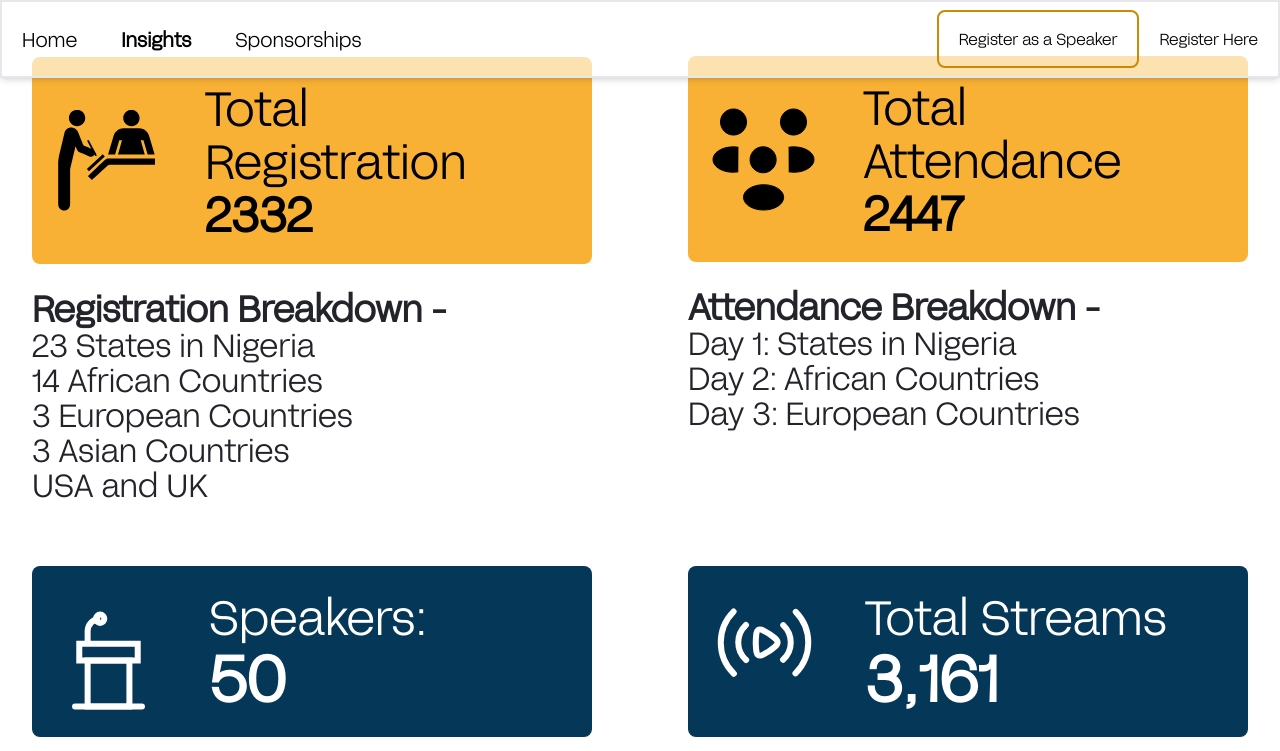
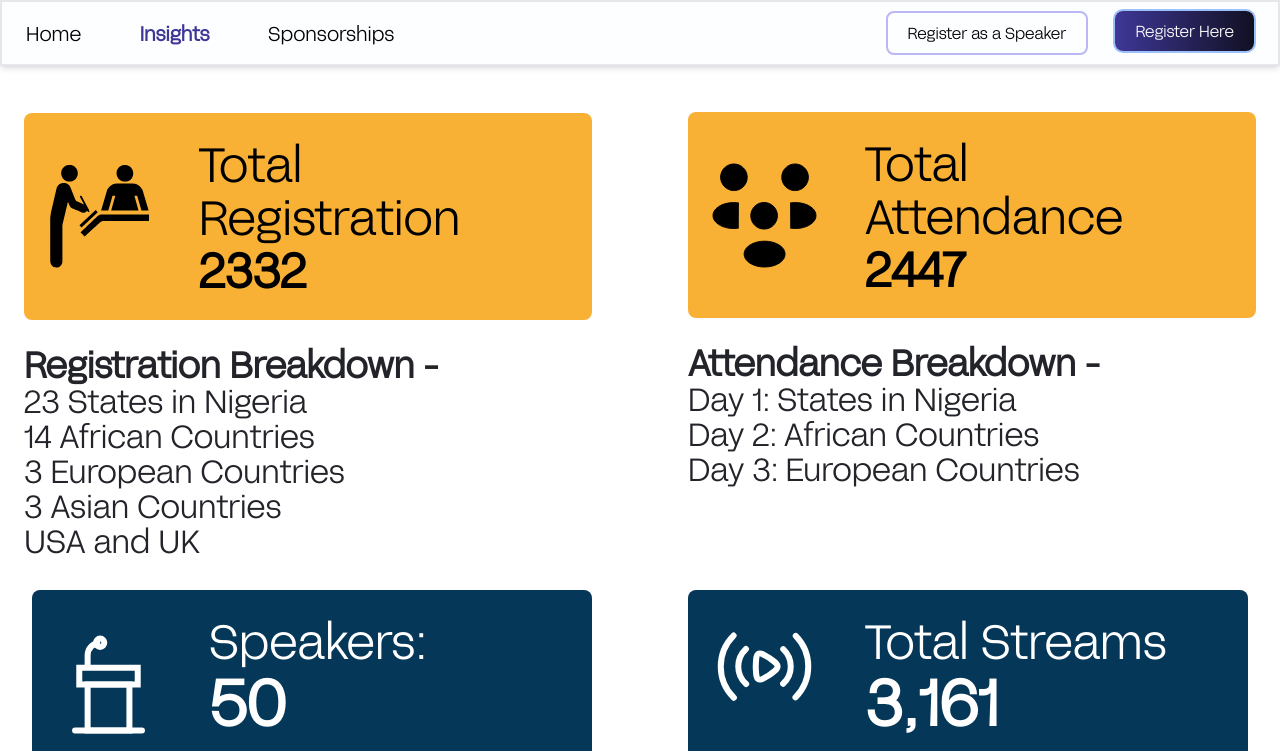
Before and after one commit to Bloceducare/web3-lagos, a Next.js app in the folder frontend/: page /insight in a window 1280 px wide. Shown: the top 751 px of the page. Built offline with nearby package versions, Linux system fonts and the light colour scheme.

Commit message:
Homepage responsiveness

```diff
--- a/frontend/components/EventDetails.tsx
+++ b/frontend/components/EventDetails.tsx
@@ -11,14 +11,14 @@ type DetailsCardProps = {
 
 const DetailsCard: React.FC<DetailsCardProps> = ({cardHeading, cardContent, cardLink, linkName }) => {
   return (
-    <div className="bg-white shadow-xl w-full flex flex-col items-center border rounded-2xl xl:h-[420px] lg:h-[420px] md:h-fit sm:h-fit sm:w-full justify-between">
-      <div className="p-[50px] sm:p-[30px]">
+    <div className="bg-white shadow-xl w-full flex flex-col items-center border rounded-2xl lg:h-[26rem] md:h-[31rem] sm:h-fit sm:w-full justify-between">
+      <div className="p-[30px] lg:px-[40px] lg:py-[30px]">
         <h3 className="mb-6 text-[#122C47] text-2xl font-semibold "> {cardHeading} </h3>
         <p className="text-slate-600">
           {cardContent}
         </p>
       </div>
-      <div className="border-t-[1px] w-full relative py-[20px] px-[50px] ">
+      <div className="border-t-[1px] w-full relative px-[30px] py-[20px] lg:px-[40px] ">
         <a className="text-left underline" href={cardLink}>{linkName}</a>
       </div>
   </div>
@@ -28,8 +28,8 @@ const DetailsCard: React.FC<DetailsCardProps> = ({cardHeading, cardContent, card
 const EventDetails = () => {
   return (
     <>
-      <div className="flex justify-center p-4 items-center mx-auto">
-        <div className="flex gap-4 h-full  w-full justify-between items-center m-auto flex-col md:flex-row">
+      <div className="flex justify-center items-center mx-auto">
+        <div className="flex gap-5 px-4 py-[3rem] md:px-5 md:py-[5rem] lg:h-full w-full justify-between items-center m-auto flex-col md:flex-row lg:max-w-screen-lg xl:max-w-screen-xl">
          <DetailsCard
             cardHeading="Our Goal"
             cardContent="At Web3bridge, we believe education is critical in the drive for adoption of blockchain technology. And we have set up Web3 Lagos conference to bring education across varying topics/subjects and comprehension of blockchain technology."
--- a/frontend/components/Gallery.tsx
+++ b/frontend/components/Gallery.tsx
@@ -1,12 +1,13 @@
 import arrow from "../public/arrows.png";
 import Image from "next/image";
+
 const Gallery = () => {
   return (
     <>
-    <section>
-      <div className=" items-center bg-top bg-no-repeat bg-[url('../images/web3lagos.jpg')]  bg-cover ">
-        <div className="p-4 md:p-12  lg:p-12">
-          <div className="bg-transparent  text-gray-200">
+    {/* <section> */}
+      <div className="">
+        <div className="flex w-full items-center justify-center py-[3rem] md:px-5 md:py-[5rem] bg-top bg-no-repeat bg-[url('../images/web3lagos.jpg')]  bg-cover">
+          <div className="w-full px-4 lg:space-y-10 lg:max-w-screen-lg xl:max-w-screen-xl text-gray-200">
             <div className="text-3xl md:text-6xl lg:text-6xl font-bold leading-[50px] md:leading-[56px] lg:leading-[56px]">
               <h2>Our</h2>
               <h2>Success Story;</h2>
@@ -49,13 +50,11 @@ const Gallery = () => {
                   </p>
                 </div>
               </div>
-
-
             </div>
           </div>
         </div>
       </div>
-      </section>
+      {/* </section> */}
     </>
   );
 };
--- a/frontend/components/Iframe.tsx
+++ b/frontend/components/Iframe.tsx
@@ -19,9 +19,9 @@ const YoutubeIframe: React.FC<YoutubeIframeProps> = ({ children }) => {
   };
 
   return (
-    <section className="bg-hero h-[650px]">
-      <div className="flex justify-center p-4">
-        <div className="mt-12 2xl:w-[60vw] lg:w-[85vw] ">
+    <section className="flex flex-col items-center justify-between bg-hero space-y-6 w-full py-[3rem] md:py-[5rem]">
+      <div className="px-4 lg:max-w-screen-lg xl:max-w-screen-xl">
+        <div className="">
           <h3 className="text-center font-bold my-4 text-white text-3xl lg:text-4xl leading-10 lg:leading-12">
             Highlights from W3LC 2023
           </h3>
@@ -33,12 +33,12 @@ const YoutubeIframe: React.FC<YoutubeIframeProps> = ({ children }) => {
             />
           </div>
         </div>
+        {children && (
+          <p className="text-center my-6 text-lg  lg:leading-[33px] lg:text-[24px] px-4 lg:px-0 text-white">
+            {children}
+          </p>
+        )}
       </div>
-      {children && (
-        <p className="text-center my-6 2xl:w-[60vw] lg:w-[85vw] m-auto text-lg  lg:leading-[33px] lg:text-[24px] px-4 lg:px-0 text-white">
-          {children}
-        </p>
-      )}
     </section>
   );
 };
--- a/frontend/components/dateCountDown/index.tsx
+++ b/frontend/components/dateCountDown/index.tsx
@@ -11,7 +11,7 @@ const DateBlock: React.FC<DateBlockProps> = ({ timeStamp, text }) => {
 
   const formattedTime = String(timeStamp).padStart(2, '0');
   return (
-    <div className="py-3 px-5 lg:px-8 text-black">
+    <div className="py-3 px-5 lg:px-8 text-white">
       <h1 className="text-[1.4em]">{formattedTime}</h1>
       <p className="">{text}</p>
     </div>
@@ -63,7 +63,7 @@ const Countdown: React.FC<CountdownProps> = ({ endDate }) => {
   }, [endDate]);
 
   return (
-    <div className="bg-header border-yellow-500 border-[0.2px] rounded-[10px] text-black text-[0.8em] font-bold flex items-center justify-between text-center">
+    <div className=" border-[#3E3797] border-[2px] bg-gradient-to-br from-[#3E3797] via-[#111022] to-[#111022] rounded-[10px] text-white text-[0.8em] font-bold flex items-center justify-between text-center">
       <DateBlock timeStamp={countdown.days} text="Days" />: <DateBlock timeStamp={countdown.hours} text="Hours" />:<DateBlock timeStamp={countdown.minutes} text="Mins" />: <DateBlock timeStamp={countdown.seconds} text="Secs" />
     </div>
   );
--- a/frontend/components/headerstats/index.tsx
+++ b/frontend/components/headerstats/index.tsx
@@ -14,8 +14,8 @@ function Header() {
   };
 
   return (
-    <header className="fixed top-0 left-0 right-0 bg-[#ffffff9d] shadow-md z-10 py-2  border-[2px]">
-      <nav className="flex items-center justify-between w-full lg:max-w-screen-lg xl:max-w-screen-xl mx-auto">
+    <header className="fixed top-0 left-0 right-0 bg-[#fdfefff6] shadow-md z-10 py-2  border-[2px]">
+      <nav className="flex items-center justify-between w-full lg:max-w-screen-lg xl:max-w-screen-xl mx-auto md:px-6">
 
         <div className="bg-gradient-to-r from-purple-400 via-pink-500 to-red-500 p-4 rounded-md lg:hidden  z-[100]" >
           {menuOpen ? (
@@ -28,14 +28,14 @@ function Header() {
         {/* Navigation links */}
         <ul
           className={`${
-            menuOpen ? "flex flex-col space-y-6 leading-3 flex-2 h-screen absolute -left-1 top-20 bg-[#fff] py-3 " : "md:justify-between md:space-x-1 hidden lg:flex"
+            menuOpen ? "flex flex-col space-y-6 leading-3 flex-4 h-screen absolute -left-1 top-20 bg-[#fff] py-3 " : "md:justify-between md:space-x-1 hidden lg:flex lg:w-[30%] lg:justify-between"
           } `}
         >
           {headerLink.map((item) => (
             <Link href={item.route} key={item.name}>
               <li
-                className={`text-[20px] leading-[24px hover:text-[#ffffff] p-5 lg:py-2 rounded-md ${
-                  route.pathname === item.route ? "font-bold" : "font-normal"
+                className={`text-[20px] leading-[24px hover:text-[#3E3797] p-5 lg:px-0 lg:py-2 rounded-md ${
+                  route.pathname === item.route ? "font-semibold text-[#3E3797]" : "font-normal"
                 }`}
               >
                 {item.name}
@@ -43,15 +43,15 @@ function Header() {
             </Link>
           ))}
         </ul>
-        <div className="lg:flex-4 md:w-[60%]flex justify-between">
+        <div className="md:w-[50%] lg:w-[38%] xl:w-[30%] md:justify-between  flex justify-end">
           {/* Nav Buttons */}
           <Link href="#">
-            <Button className="border-[2px] border-solid border-[#756EE97D] py-[15px] border-yellow-600 rounded-lg px-5">
+            <Button className="border-[2px] border-solid border-[#756EE97D] py-2 rounded-lg px-5 hidden md:flex">
               Register as a Speaker
             </Button>
           </Link>
           <Link href="/apply/registration">
-            <Button className="cta_header rounded-lg px-5">
+            <Button className="bg-gradient-to-r from-[#3E3797] to-[#111022] text-white ring-[2px] border-[#756EE97D] rounded-lg px-5">
               Register Here
             </Button>
           </Link>
--- a/frontend/pages/insight.tsx
+++ b/frontend/pages/insight.tsx
@@ -9,9 +9,9 @@ import barchatStat from "../public/barchart.png";
 import { YoutubeIframe, Contact } from "@/components";
 function Insight() {
   return (
-    <div>
-      <section className="container mx-auto">
-        <div className="p-8 md:grid md:grid-cols-2 lg:grid lg:grid-cols-2 gap-x-24 items-baseline">
+    <div className="flex flex-col justify-center items-center w-full pt-[5.5rem]">
+      <section className="lg:max-w-screen-lg xl:max-w-screen-xl">
+        <div className="lg:px-6 md:grid md:grid-cols-2 lg:grid lg:grid-cols-2 gap-x-24 items-baseline">
           <div>
             <div className="bg-[#F8B135] p-6 rounded-lg">
               <div className="flex items-center space-x-12">
@@ -41,6 +41,7 @@ function Insight() {
               </ul>
             </div>
           </div>
+
           <div className="mt-6">
             <div className="bg-[#F8B135] p-6  rounded-lg">
               <div className="flex items-center space-x-12">
@@ -78,7 +79,7 @@ function Insight() {
 
         <div className="p-8 md:grid md:grid-cols-2 lg:grid lg:grid-cols-2 gap-x-24 items-baseline">
           <div>
-            <div className="bg-[#053758] p-6   rounded-lg">
+            <div className="bg-[#053758] p-6 rounded-lg">
               <div className="flex items-end space-x-12">
                 <div>
                   <Image src={speech} alt="stats" />
@@ -93,7 +94,7 @@ function Insight() {
                 </div>
               </div>
             </div>
-            <div className="my-4">
+            <div className="">
               <ul className="text-[#23242A] text-[32px] leading-[35px]">
                 <li>
                   Non Technical Speaker: <br /> <span>17</span>
@@ -145,7 +146,7 @@ function Insight() {
           </div>
         </div>
 
-        <div className="mt-24">
+        <div className="">
           <div className="flex justify-center my-8 items-center">
             <div>
               <Image src={barchat} alt="stats_icon" />
@@ -176,7 +177,7 @@ function Insight() {
         </div>
       </section>
       <YoutubeIframe />
-      <div className="mt-24">
+      <div className="">
         <Contact />
       </div>
     </div>
```
Also changed, not shown: frontend/components/AboveFold.tsx (+8 -8 lines).
